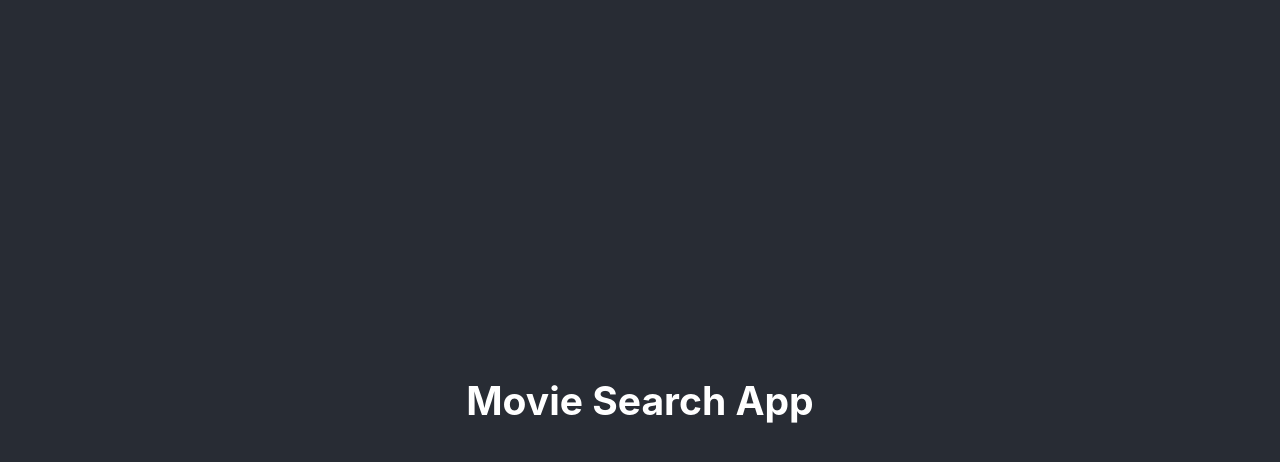
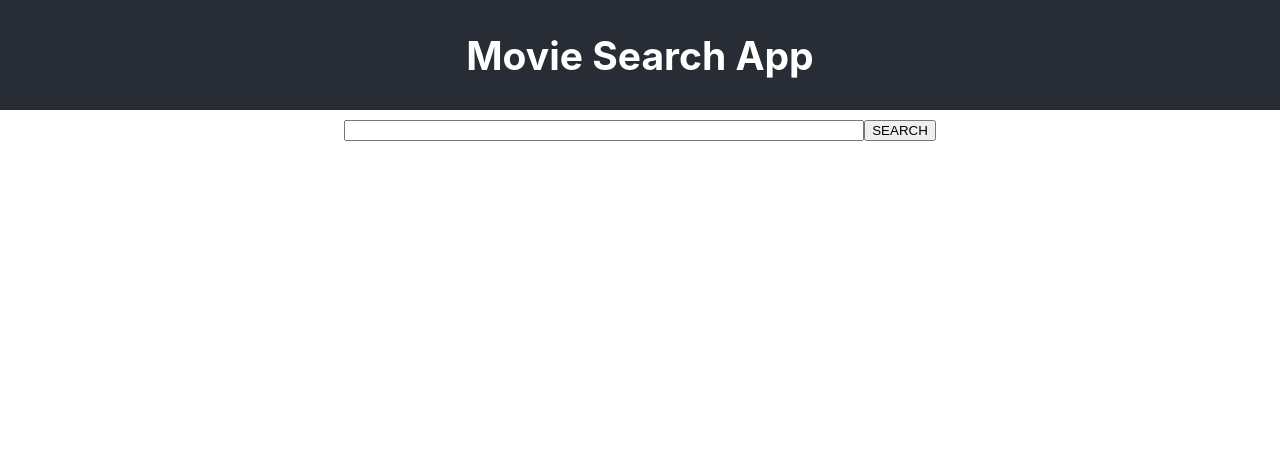
Before and after one commit to akocakaya/movie-search-app, a React (Create React App) app: page / in a window 1280 px wide. Shown: the top 462 px of the page. Built offline with nearby package versions, Linux system fonts and the light colour scheme.

Commit message:
header css and search component and search css added

```diff
--- a/src/App.css
+++ b/src/App.css
@@ -2,37 +2,28 @@
   text-align: center;
 }
 
-.App-logo {
-  height: 40vmin;
-  pointer-events: none;
-}
-
-@media (prefers-reduced-motion: no-preference) {
-  .App-logo {
-    animation: App-logo-spin infinite 20s linear;
-  }
-}
-
 .App-header {
   background-color: #282c34;
-  min-height: 100vh;
+  height: 70px;
   display: flex;
   flex-direction: column;
   align-items: center;
   justify-content: center;
   font-size: calc(10px + 2vmin);
   color: white;
+  padding: 20px;
+  cursor: pointer;
 }
 
-.App-link {
-  color: #61dafb;
+.search {
+  display: flex;
+  flex-direction: row;
+  flex-wrap: wrap;
+  justify-content: center;
+  margin-top: 10px;
 }
 
-@keyframes App-logo-spin {
-  from {
-    transform: rotate(0deg);
-  }
-  to {
-    transform: rotate(360deg);
-  }
+.search > input[type="text"]{
+  width: 40%;
+  min-width: 170px;
 }
--- a/src/components/App.js
+++ b/src/components/App.js
@@ -1,11 +1,13 @@
 import React from 'react';
 import Header from './Header';
+import Search from './Search';
 import '../App.css';
 
 function App() {
     return (
         <div className="App">
             <Header text="Movie Search App" />
+            <Search />
         </div>
     );
 }
--- a/src/components/Header.js
+++ b/src/components/Header.js
@@ -1,11 +1,11 @@
 import React from "react";
 
-const Header = (props) => {
-  return (
-    <header className="App-header">
-      <h2>{props.text}</h2>
-    </header>
-  );
+const Header = ({ text }) => {
+    return (
+        <header className="App-header">
+            <h2>{ text }</h2>
+        </header>
+    );
 };
 
 export default Header;
--- /dev/null
+++ b/src/components/Search.js
@@ -0,0 +1,36 @@
+import React, { useState } from "react";
+
+const Search = () => {
+  const [searchValue, setSearchValue] = useState("");
+
+    const handleSearchInputChanges = (e) => {
+        setSearchValue(e.target.value);
+    }
+
+    const resetInputField = () => {
+        setSearchValue("")
+    }
+
+    const callSearchFunction = (e) => {
+        e.preventDefault();
+        console.log('e -> ', e)
+        resetInputField();
+    }
+
+    return (
+        <form className="search">
+            <input
+                value={searchValue}
+                onChange={handleSearchInputChanges}
+                type="text"
+            />
+            <input
+                onClick={callSearchFunction}
+                type="submit"
+                value="SEARCH"
+            />
+        </form>
+        );
+}
+
+export default Search;
```
